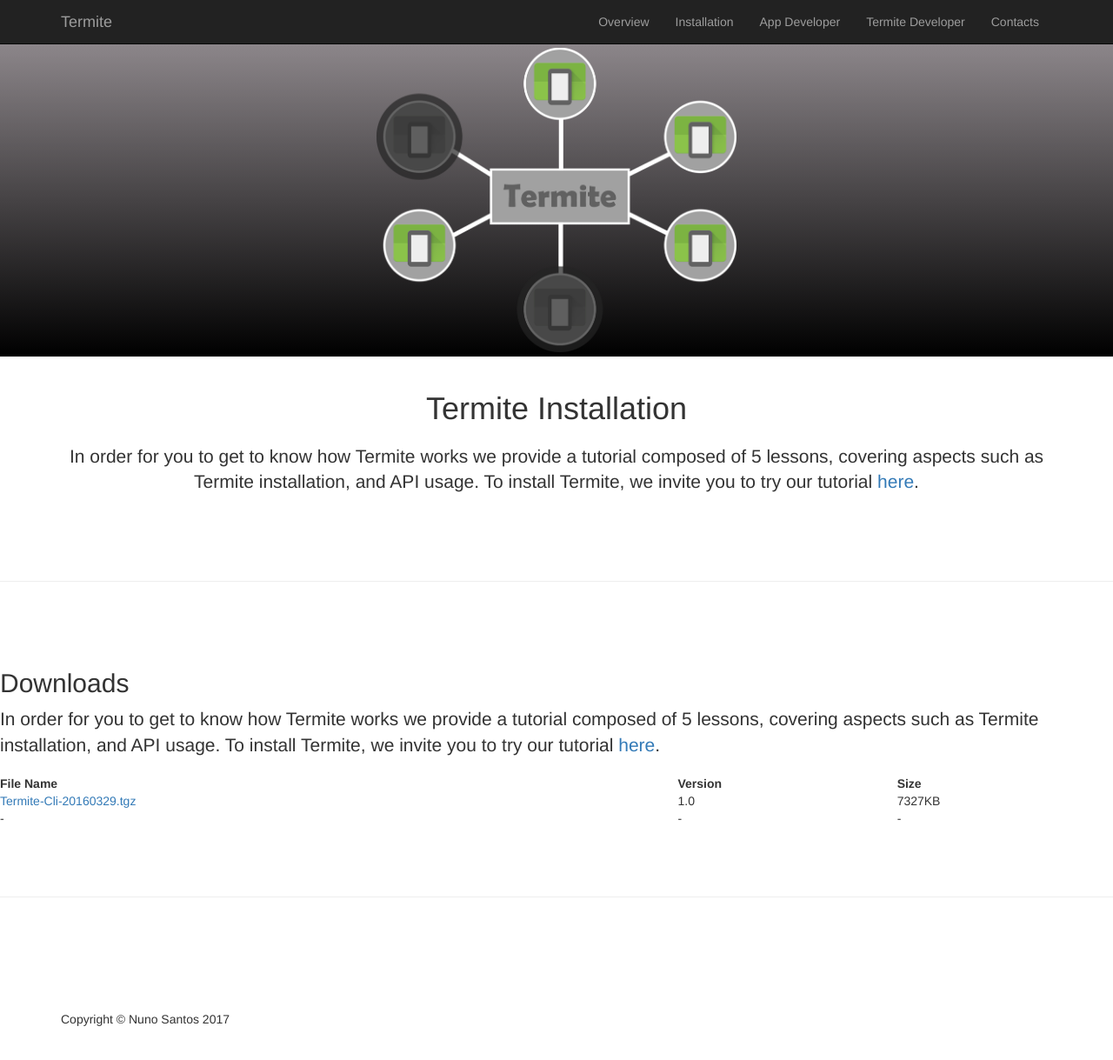
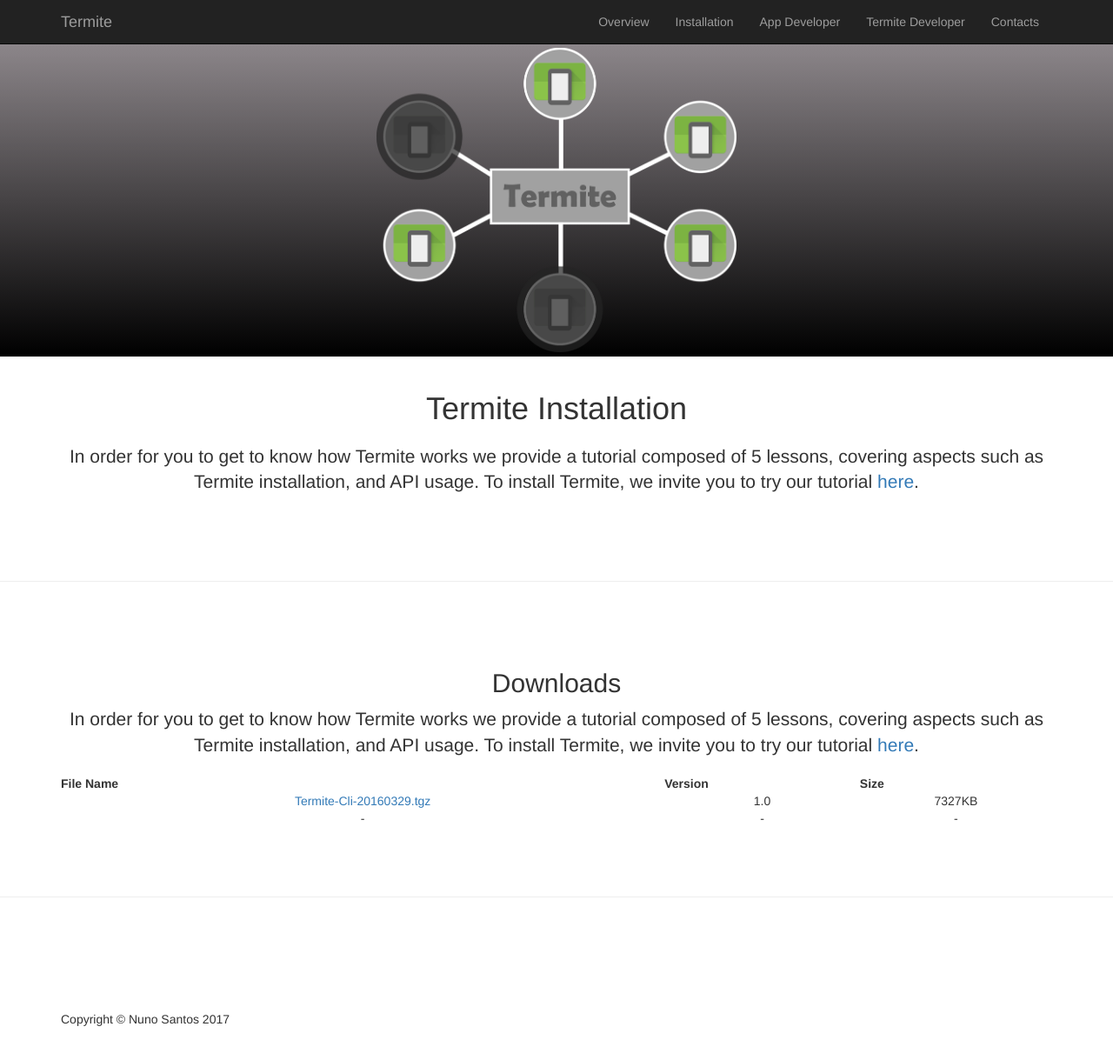
Before and after one commit to etraudonun/termite, a Jekyll site: the page installation.html, which Jekyll copies as it is, in a window 1280 px wide and 1242 px high. Shown: the top 1219 px of the window at 87% size. Built offline with Jekyll 4.4.1, drawn with Linux system fonts in a browser that asks for light colours.

Commit message:
Update installation.html

```diff
--- a/installation.html
+++ b/installation.html
@@ -92,6 +92,7 @@
 
     <hr class="featurette-divider">
 
+    <section class="container content-section text-center">
         <div class="row">
             <div class="col-md-12">
                 <h2>Downloads</h2>
@@ -122,7 +123,7 @@
 
             </div>
          </div>
-
+    </section>
 
     <hr class="featurette-divider">
 
```
Lines whose indentation alone changed are shown as unchanged.
